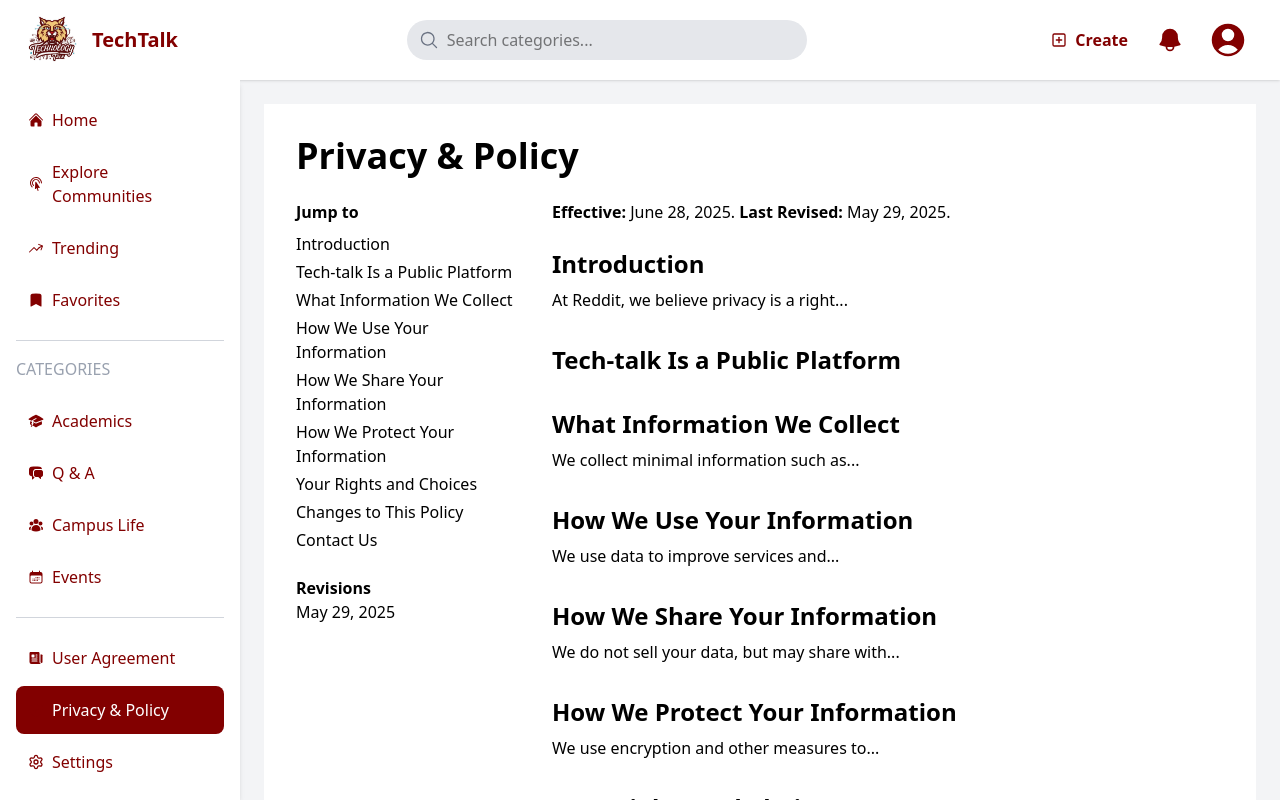
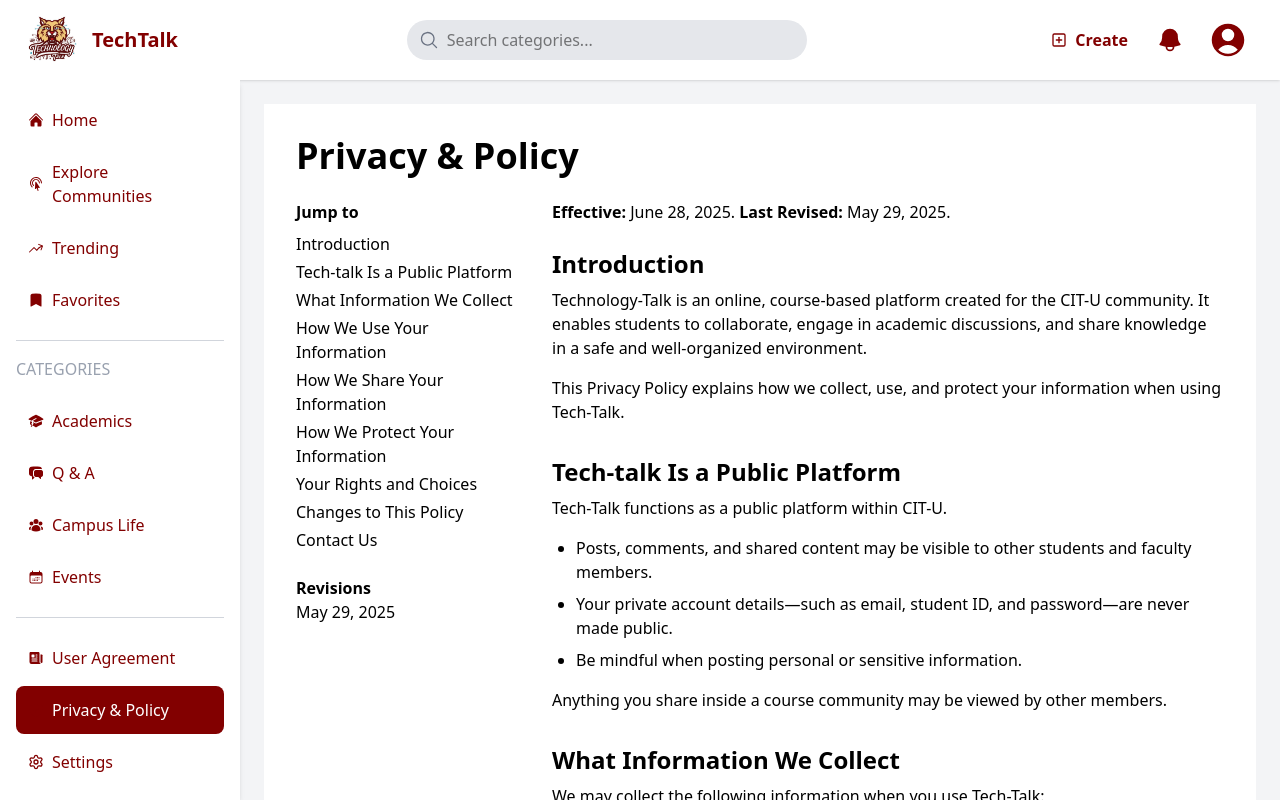
Before and after one commit to ivebaan/Technology-Talk, a React (Vite) app in the folder tech-talk/: page /app/privacy-policy in a window 1280 px wide. Built offline with nearby package versions, Linux system fonts and the light colour scheme.

Commit message:
added contents in PrivacyPolicy (2)

```diff
--- a/tech-talk/src/pages/PrivacyPolicy.jsx
+++ b/tech-talk/src/pages/PrivacyPolicy.jsx
@@ -14,15 +14,138 @@ const PrivacyPolicy = () => {
   ];
 
   const sectionsContent = {
-    Introduction: "At Reddit, we believe privacy is a right...",
-    "Reddit Is a Public Platform": "Reddit content is public by default...",
-    "What Information We Collect": "We collect minimal information such as...",
-    "How We Use Your Information": "We use data to improve services and...",
-    "How We Share Your Information": "We do not sell your data, but may share with...",
-    "How We Protect Your Information": "We use encryption and other measures to...",
-    "Your Rights and Choices": "You can access, correct, or delete your info...",
-    "Changes to This Policy": "We may update this policy from time to time...",
-    "Contact Us": "Reach out to privacy@reddit.com for questions...",
+    Introduction: (
+      <div className="space-y-4">
+        <p>
+          Technology-Talk is an online, course-based platform created for the
+          CIT-U community. It enables students to collaborate, engage in
+          academic discussions, and share knowledge in a safe and well-organized
+          environment.
+        </p>
+        <p>
+          This Privacy Policy explains how we collect, use, and protect your
+          information when using Tech-Talk.
+        </p>
+      </div>
+    ),
+
+    "Tech-talk Is a Public Platform": (
+      <div className="space-y-4">
+        <p>
+          Tech-Talk functions as a public platform within CIT-U.
+        </p>
+
+        <ul className="list-disc ml-6 space-y-2">
+          <li>
+            Posts, comments, and shared content may be visible to other students
+            and faculty members.
+          </li>
+          <li>
+            Your private account details—such as email, student ID, and
+            password—are never made public.
+          </li>
+          <li>
+            Be mindful when posting personal or sensitive information.
+          </li>
+        </ul>
+
+        <p>
+          Anything you share inside a course community may be viewed by other
+          members.
+        </p>
+      </div>
+    ),
+
+    "What Information We Collect": (
+      <div className="space-y-4">
+        <p>We may collect the following information when you use Tech-Talk:</p>
+
+        <ul className="list-disc ml-6 space-y-2">
+          <li>Account information (name, student email, student ID)</li>
+          <li>Course or department affiliation</li>
+          <li>Posts, comments, likes, and community interactions</li>
+          <li>Login activity and device information</li>
+        </ul>
+      </div>
+    ),
+
+    "How We Use Your Information": (
+      <div className="space-y-4">
+        <p>Your information helps us:</p>
+
+        <ul className="list-disc ml-6 space-y-2">
+          <li>Improve platform performance and user experience</li>
+          <li>Send real-time notifications about activity</li>
+          <li>Support moderation and ensure community safety</li>
+          <li>Identify and reward active contributors through gamification</li>
+        </ul>
+      </div>
+    ),
+
+    "How We Share Your Information": (
+      <div className="space-y-4">
+        <p>
+          Tech-Talk does not sell your personal information. However, we may
+          share necessary data with:
+        </p>
+
+        <ul className="list-disc ml-6 space-y-2">
+          <li>CIT-U administrators for academic or disciplinary purposes</li>
+          <li>Platform moderators for community safety</li>
+          <li>Service providers supporting system operations</li>
+        </ul>
+
+        <p>We share only what is required and nothing more.</p>
+      </div>
+    ),
+
+    "How We Protect Your Information": (
+      <div className="space-y-4">
+        <p>We implement several security measures, including:</p>
+
+        <ul className="list-disc ml-6 space-y-2">
+          <li>Encrypted data storage</li>
+          <li>Secure authentication and password protection</li>
+          <li>Restricted access to sensitive student information</li>
+          <li>Regular system monitoring for threats</li>
+        </ul>
+      </div>
+    ),
+
+    "Your Rights and Choices": (
+      <div className="space-y-4">
+        <p>As a Tech-Talk user, you have the right to:</p>
+
+        <ul className="list-disc ml-6 space-y-2">
+          <li>Access and update your account information</li>
+          <li>Request deletion of your data</li>
+          <li>Control your notification settings</li>
+          <li>Report misuse, harassment, or inappropriate content</li>
+        </ul>
+      </div>
+    ),
+
+    "Changes to This Policy": (
+      <div className="space-y-4">
+        <p>
+          We may update this Privacy Policy to enhance transparency or reflect
+          changes in university guidelines. Any updates will be posted on this
+          page with a revised effective date.
+        </p>
+      </div>
+    ),
+
+    "Contact Us": (
+      <div className="space-y-4">
+        <p>For questions or concerns regarding privacy, contact us at:</p>
+
+        <ul className="list-disc ml-6 space-y-2">
+          <li>techsupport@cit.edu</li>
+          <li>CIT-U IT Department</li>
+          <li>Campus Helpdesk Office</li>
+        </ul>
+      </div>
+    ),
   };
 
   const generateId = (title) =>
```
Also changed, not shown: 2 other files (tests, documents, lock files or other folders).
